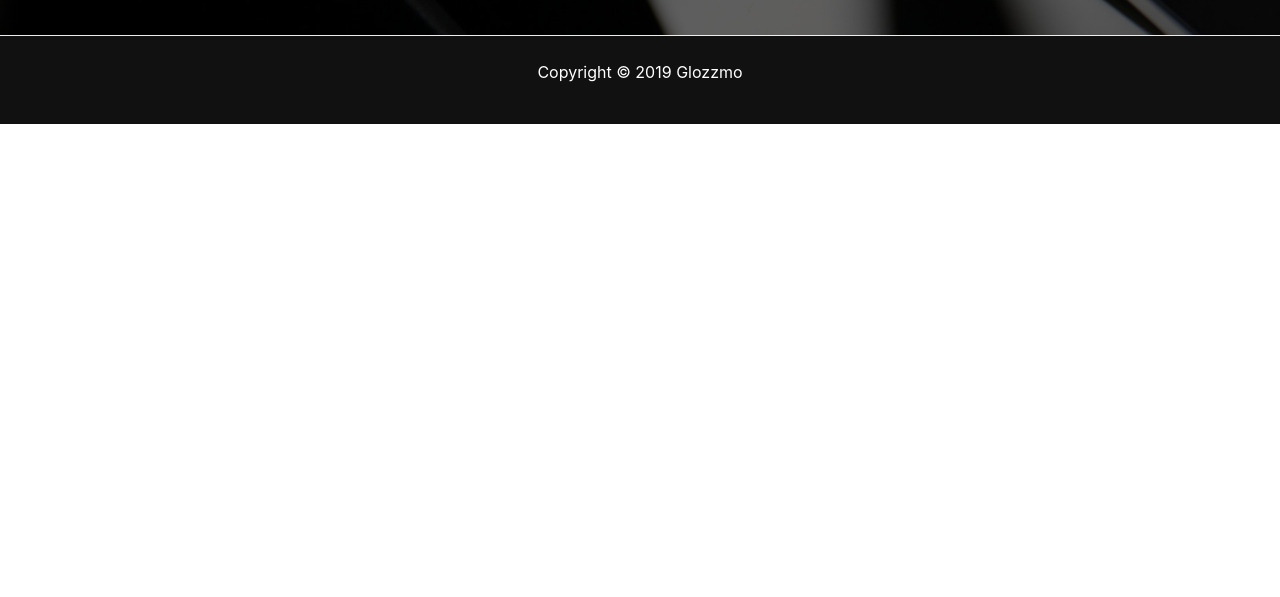
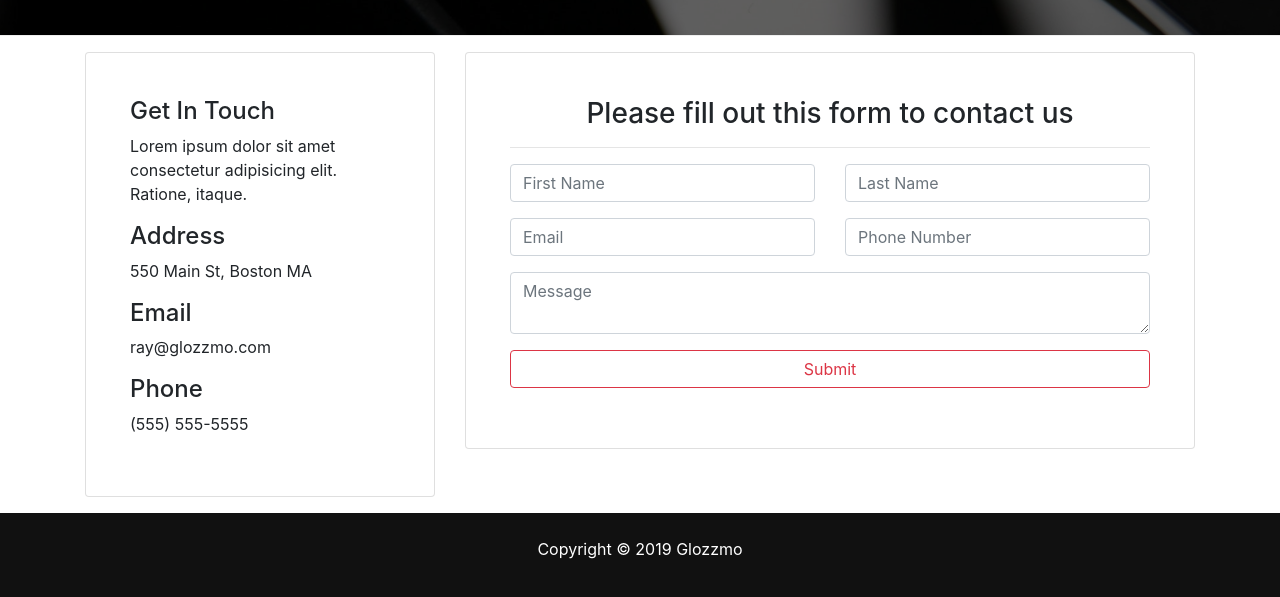
Before and after one commit to RayBDev/glozzmo, a Gatsby site: page /contact in a window 1280 px wide. Shown: the part 221-818 px from the top of the page. Built offline with nearby package versions, Linux system fonts and the light colour scheme; Gatsby itself is replaced by a stand-in of ours.

Commit message:
Added contact form

```diff
--- /dev/null
+++ b/src/components/pages/contact/ContactForm.js
@@ -0,0 +1,98 @@
+import React from "react"
+
+const ContactForm = () => {
+  return (
+    <section id="contact" className="py-3">
+      <div className="container">
+        <div className="row">
+          <div className="col-md-4">
+            <div className="card p-4">
+              <div className="card-body">
+                <h4>Get In Touch</h4>
+                <p>
+                  Lorem ipsum dolor sit amet consectetur adipisicing elit.
+                  Ratione, itaque.
+                </p>
+                <h4>Address</h4>
+                <p>550 Main St, Boston MA</p>
+                <h4>Email</h4>
+                <p>ray@glozzmo.com</p>
+                <h4>Phone</h4>
+                <p>(555) 555-5555</p>
+              </div>
+            </div>
+          </div>
+          <div className="col-md-8">
+            <div className="card p-4">
+              <div className="card-body">
+                <h3 className="text-center">
+                  Please fill out this form to contact us
+                </h3>
+                <hr />
+                <div className="row">
+                  <div className="col-md-6">
+                    <div className="form-group">
+                      <input
+                        type="text"
+                        className="form-control"
+                        placeholder="First Name"
+                      />
+                    </div>
+                  </div>
+                  <div className="col-md-6">
+                    <div className="form-group">
+                      <input
+                        type="text"
+                        className="form-control"
+                        placeholder="Last Name"
+                      />
+                    </div>
+                  </div>
+                  <div className="col-md-6">
+                    <div className="form-group">
+                      <input
+                        type="email"
+                        className="form-control"
+                        placeholder="Email"
+                      />
+                    </div>
+                  </div>
+                  <div className="col-md-6">
+                    <div className="form-group">
+                      <input
+                        type="text"
+                        className="form-control"
+                        placeholder="Phone Number"
+                      />
+                    </div>
+                  </div>
+                </div>
+                <div className="row">
+                  <div className="col-md-12">
+                    <div className="form-group">
+                      <textarea
+                        className="form-control"
+                        placeholder="Message"
+                      />
+                    </div>
+                  </div>
+                  <div className="col-md-12">
+                    <div className="form-group">
+                      <input
+                        type="submit"
+                        value="Submit"
+                        class="btn btn-outline-danger btn-block"
+                      />
+                    </div>
+                  </div>
+                </div>
+              </div>
+            </div>
+          </div>
+        </div>
+      </div>
+    </section>
+  )
+}
+
+export default ContactForm
--- a/src/pages/contact.js
+++ b/src/pages/contact.js
@@ -3,11 +3,16 @@ import React from "react"
 import Layout from "../components/layout"
 import SEO from "../components/seo"
 import PageHeader from "../components/common/PageHeader"
+import ContactForm from "../components/pages/contact/ContactForm"
 
 const services = () => (
   <Layout>
     <SEO title="Contact" keywords={[`contact`, `glozzmo`]} />
-    <PageHeader pageTitle="Contact" subTitle="Lorem, ipsum dolor sit amet consectetur adipisicing elit. Reprehenderit, unde."/>
+    <PageHeader
+      pageTitle="Contact"
+      subTitle="Lorem, ipsum dolor sit amet consectetur adipisicing elit. Reprehenderit, unde."
+    />
+    <ContactForm />
   </Layout>
 )
 
```
